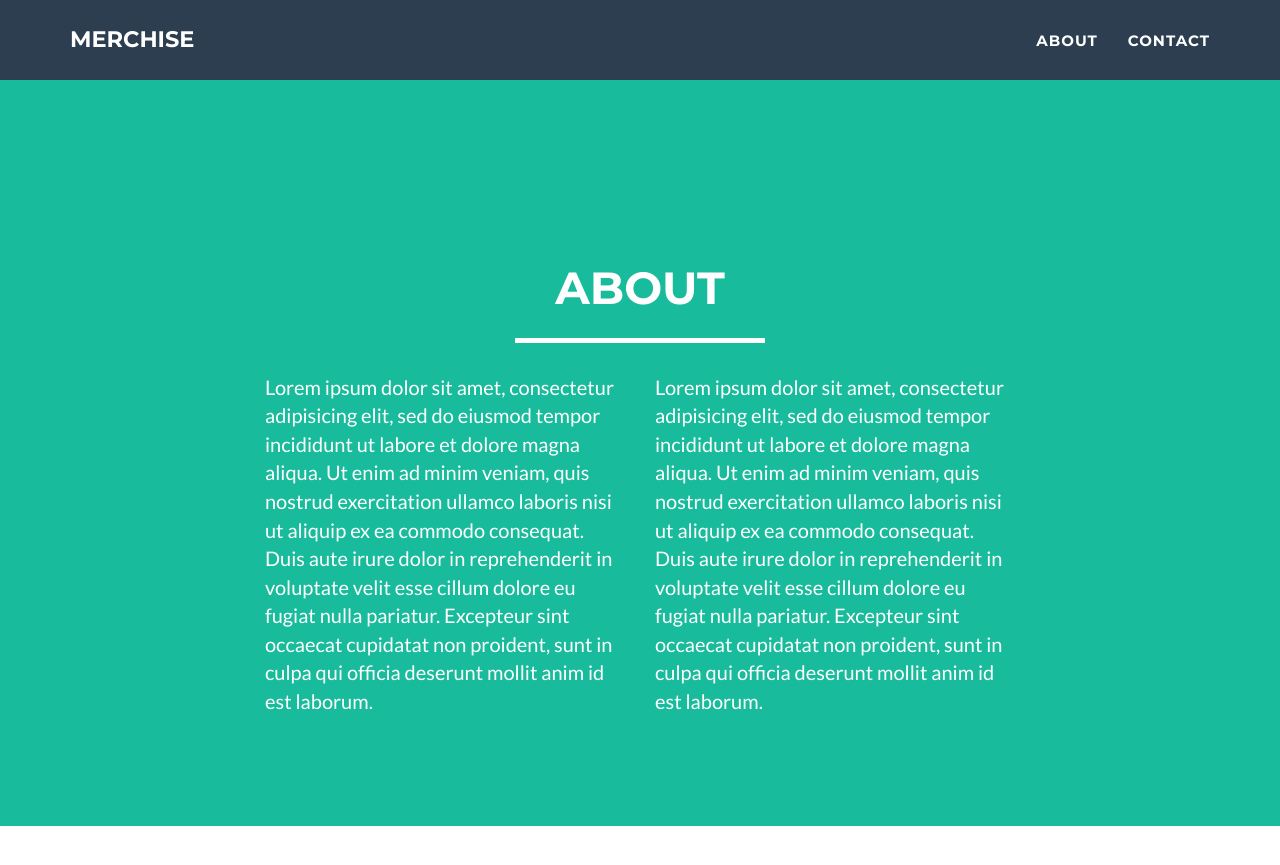
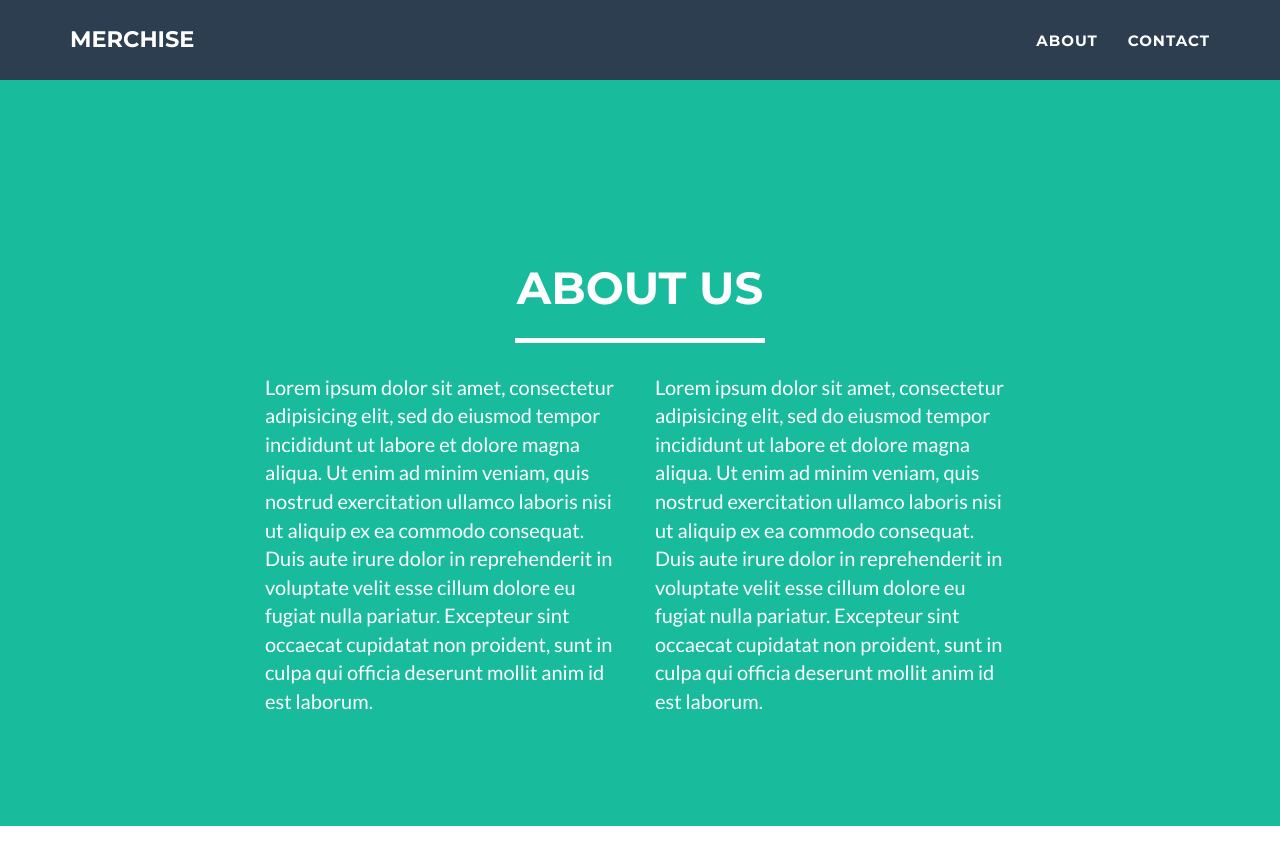
Before and after one commit to merchise-dev/merchise-dev.github.io, a Jekyll site: the page built from index.html, in a window 1280 px wide and 900 px high, scrolled down 606 px. Shown: the top 865 px of the window. Built offline with Jekyll 4.4.1, drawn with Linux system fonts in a browser that asks for light colours.

```diff
--- a/_includes/about.html
+++ b/_includes/about.html
@@ -3,7 +3,7 @@
         <div class="container">
             <div class="row">
                 <div class="col-lg-12 text-center">
-                    <h2>About</h2>
+                    <h2>About Us</h2>
                     <hr class="star-light">
                 </div>
             </div>
```
